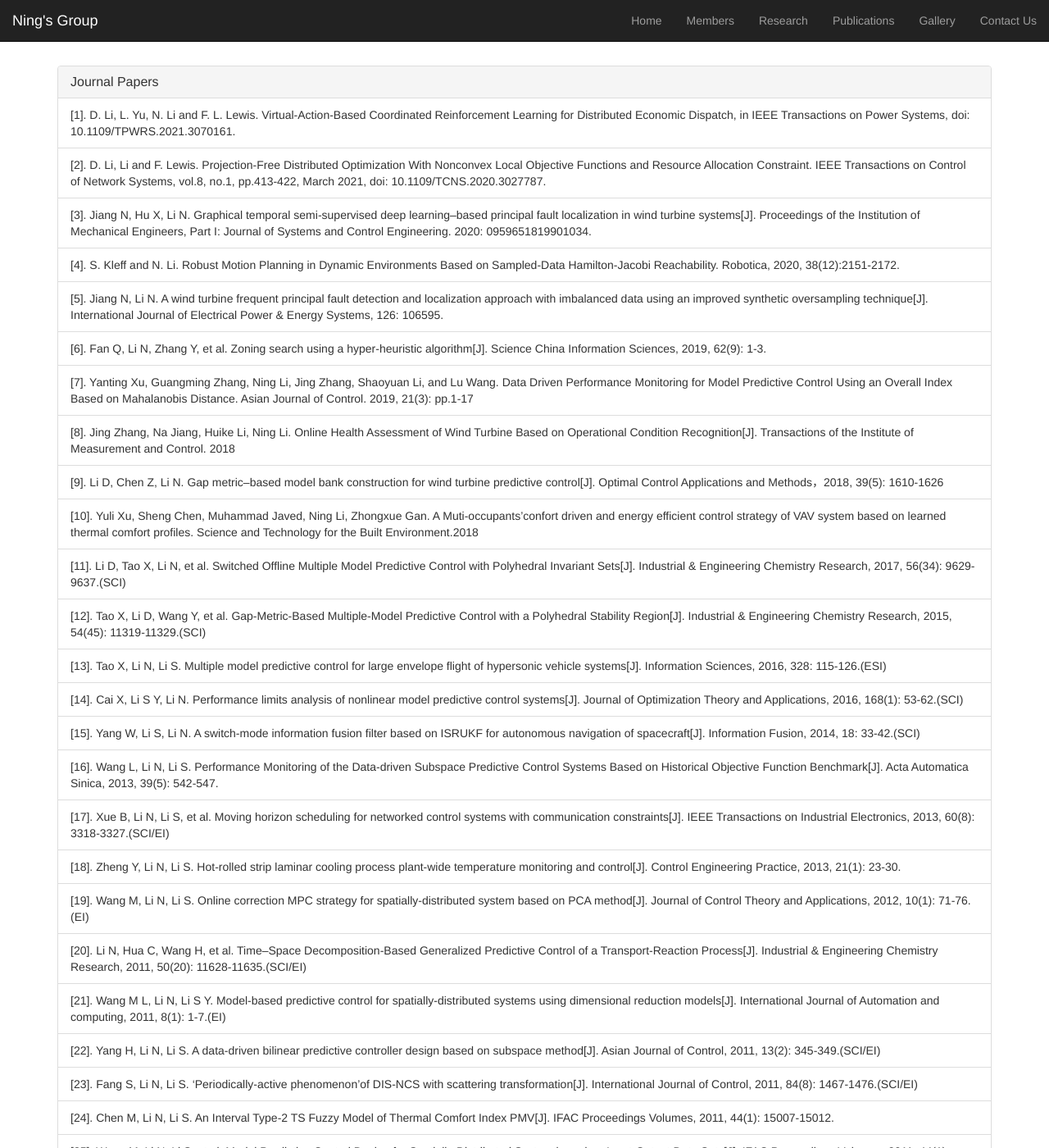
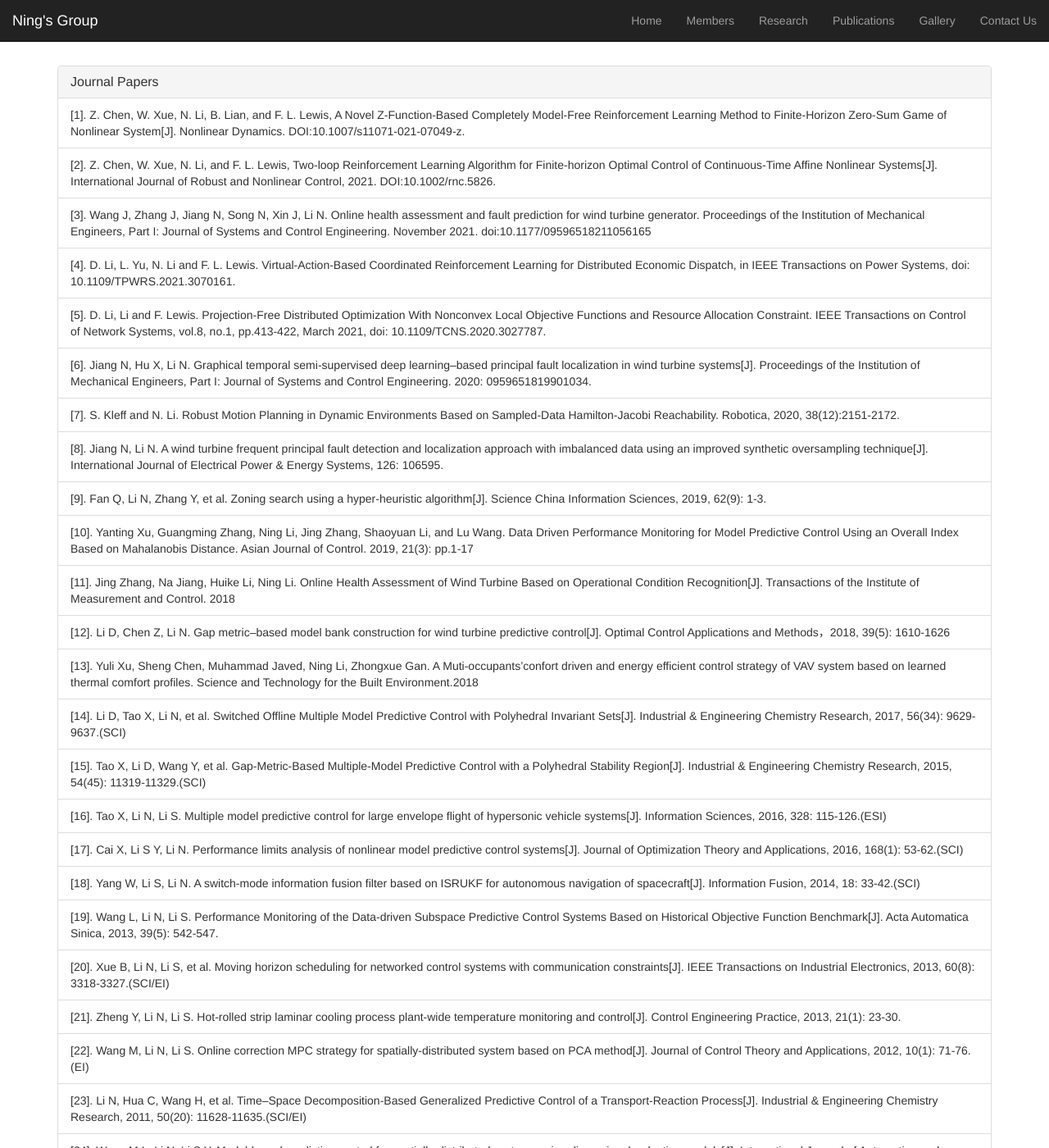
Before and after one commit to academic532/academic532.github.io, a Jekyll site: the page built from publications/index.html, in a window 1280 px wide and 1400 px high. Shown: the whole window at 82% size. Built offline with Jekyll 4.4.1, drawn with Linux system fonts in a browser that asks for light colours; nearby versions of some CDN libraries; some of the changed text lies outside the part shown.

Commit message:
论文专利更新

```diff
--- a/_data/publications.json
+++ b/_data/publications.json
@@ -4,6 +4,9 @@
     {
       "category": "Journal Papers",
       "items": [
+         "Z. Chen, W. Xue, N. Li, B. Lian, and F. L. Lewis, A Novel Z-Function-Based Completely Model-Free Reinforcement Learning Method to Finite-Horizon Zero-Sum Game of Nonlinear System[J]. Nonlinear Dynamics. DOI:10.1007/s11071-021-07049-z.",
+         "Z. Chen, W. Xue, N. Li, and F. L. Lewis, Two-loop Reinforcement Learning Algorithm for Finite-horizon Optimal Control of Continuous-Time Affine Nonlinear Systems[J]. International Journal of Robust and Nonlinear Control, 2021. DOI:10.1002/rnc.5826.",
+         "Wang J, Zhang J, Jiang N, Song N, Xin J, Li N. Online health assessment and fault prediction for wind turbine generator. Proceedings of the Institution of Mechanical Engineers, Part I: Journal of Systems and Control Engineering. November 2021. doi:10.1177/09596518211056165",
          "D. Li, L. Yu, N. Li and F. L. Lewis. Virtual-Action-Based Coordinated Reinforcement Learning for Distributed Economic Dispatch, in IEEE Transactions on Power Systems, doi: 10.1109/TPWRS.2021.3070161.",
 	 "D. Li, Li and F. Lewis. Projection-Free Distributed Optimization With Nonconvex Local Objective Functions and Resource Allocation Constraint. IEEE Transactions on Control of Network Systems, vol.8, no.1, pp.413-422, March 2021, doi: 10.1109/TCNS.2020.3027787.",
          "Jiang N, Hu X, Li N. Graphical temporal semi-supervised deep learning–based principal fault localization in wind turbine systems[J]. Proceedings of the Institution of Mechanical Engineers, Part I: Journal of Systems and Control Engineering. 2020: 0959651819901034.",
@@ -39,8 +42,11 @@
          "Pan T H, Li S, Li N. Optimal bandwidth design for lazy learning via particle swarm optimization[J]. Intelligent Automation & Soft Computing, 2009, 15(1): 1-11.(SCI)",
          "Zhao M, Li N, Li S Y. Min-max model predictive control for constrained nonlinear systems via multiple LPV embeddings[J]. Science in China Series F: Information Sciences, 2009, 52(7): 1129-1135.(SCI)",
          "Min XU, Ning LI, Shaoyuan LI. A wide-range operating fuzzy control algorithm via receding horizon optimization, Journal of Intelligent and Fuzzy Systems, v 17, n 5, 2006, p 493-501, (SCI/EI 065110319505)",
+         "Z. Chen, L. Yu, N. Li. Reinforcement Learning-Based Distributed Optimization Algorithm for A Novel Cooperative Optimal Control of Multi-agents[J]. IEEE Transactions on Control of Network Systems.(Submitted).",
+         "Z. Chen, N. Li. Optimal Control-Based Distributed Reinforcement Learning Framework for A Class of Non-convex Objective Functionals of Multi-Agent Network[J]. IEEE-CAA Journal of Automatica Sinica. (Submitted).",
+         "Liying Yu, Dewen Li, and Ning Li, Member, IEEE. Offline economic dispatch for multi-area power system via hierarchical reinforcement learning. IEEE Transactions on Power Systems.(Submitted)",
          "Mi Yan, Ning Li. Borderline-Margin Loss based Deep Metric Learning Framework for Imbalanced Data. Applied Intelligence. (Submitted)",
-         "Na Jiang, Mi Yan, Ning Li. A Representation Learning Model for the Wind Turbine System PHM using Multivariate Time Series. IEEE/ASME Transactions on Mechatronics. (Submitted)",
+         "Mi Yan, Na Jiang, Ning Li. A Weighted Representation Learning based Feature Extraction Model for Multivariate Time Series Data in the Wind Turbine PHM System. IEEE Sensors Journal. (Submitted)",
          "Z. Chen, W Xue, N. Li and F. L. Lewis. Two-loop Reinforcement Learning Algorithm for Finite-HorizonOptimal Control of Continuous-Time Affine Nonlinear Systems[J]. International Journal of Robust and Nonlinear Control. (Submitted)",
          "Z. Chen, W Xue, N. Li, Bosen Lian and F. L. Lewis. A Novel Z-Function Based Completely Model-Free Reinforcement Learning Method to Finite Horizon Zero-Sum Game of Nonlinear System[J]. Nonlinear Dynamics. (Submitted)",
          "Z. Chen, L. Yu and N. Li. Reinforcement Learning-Based Distributed Optimization Algorithm for A Novel Cooperative Optimal Control of Multi-agents[J]. IEEE Transactions on Control of Network Systems. (Submitted)",
@@ -71,6 +77,7 @@
     {
       "category": "Conference Papers",
       "items": [
+         "Yuxiao Yang, Ning Li, Multi-stage Knowledge Enhancement for Ultra-fine-grained Entity Typing, 2021. International Symposium on Autonomous Systems.",
          "JIANG N, Ning Li. Wind turbine frequent principal fault detection based on a self-attentive LSTM encoder-decoder model[C]. 2020 39th Chinese Control Conference (CCC). IEEE",
          "Yiming Bian, Ning Li. Estimating remaining useful life for lithium-ion batteries using kalman filter banks. IEEE International Conference on Prognostics and Health Management, 2020",
          "Liying Yu, Ning Li. A reinforcement learning algorithm based on neural network for economic dispatch. Chinese Control Conference (CCC), 2020",
@@ -125,7 +132,7 @@
          "Li Q, Li N, Li S. An optimal point-wise control method for parabolic distributed parameter systems[C]//Control Automation Robotics & Vision (ICARCV), 2010 11th International Conference on. IEEE, 2010: 1478-1482.(SCI/EI)",
          "Wang M, Li N, Li S. Type-2 TS fuzzy modeling for the dynamic systems with measurement noise[C]//Fuzzy Systems, 2008. FUZZ-IEEE 2008.(IEEE World Congress on Computational Intelligence). IEEE International Conference on. IEEE, 2008: 443-448. ",
          "Feng Chao, Li Ning, Li Shaoyuan. Learning Algorithms of Growing Sparse Neural Networks. International Conference on Modelling, Identification and Control, June 28-July 2, 2008(EI) ",
-
+         "Wang Ruogu, Li Ning. A novel feature enhancement module for small object detection. 2022 IEEE International Conference on Industrial Technology.",
          "卞一鸣, 庄玲华, 李柠. 车载锂电池生热模型建模与分析[A]. 中国自动化学会过程控制专业委员会.第30届中国过程控制会议（CPCC 2019）",
          "胡祥志，庄玲华，李柠. BP-PID 算法在电动汽车空调温度控制中的应用.CPCC2019",
          "严蜜, 李柠, 甘中学. 基于非监督特征深度学习的手写数字识别.CPCC2018",
@@ -137,6 +144,7 @@
     {
       "category": "Patent & Software Copyright",
       "items": [
+         "（专利）叶楠，李柠。一种室内场景下的目标驱动视觉语义导航方法。申请时间：2021.03.15",
          "（专利）康志恒，王若谷，李柠。3D目标检测方法、系统、介质及终端。申请时间：2020.12.17，公开号：CN 112613378 A",
          "（专利）康志恒，李柠。三维数据的处理方法、系统及设备。申请时间：2019.08.29，公开号：CN110516751A",
          "（专利）徐金玉，李柠。一种风功率短期多步预测方法及装置。申请时间：2019.08.08，公开号：CN 110378541 A",
```
